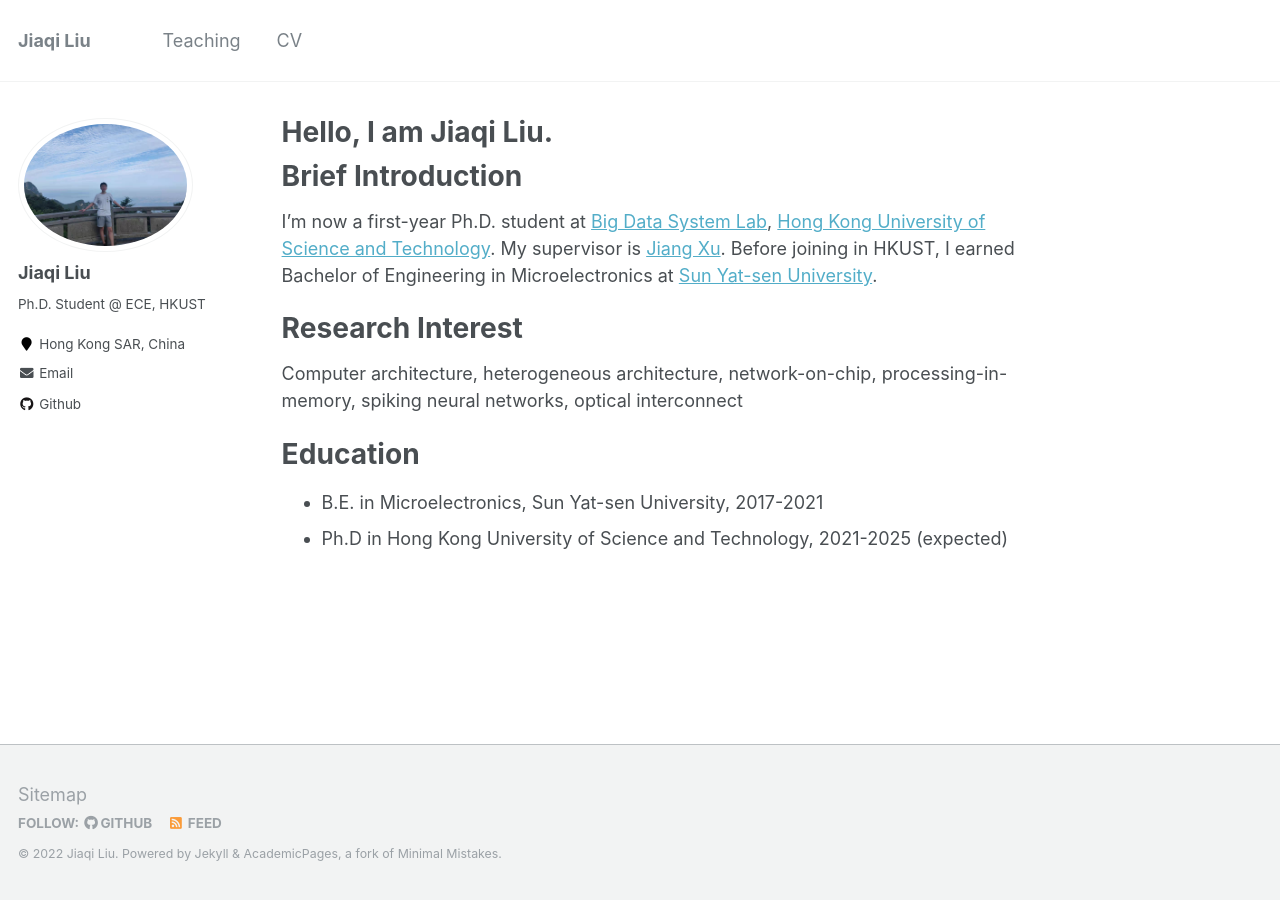
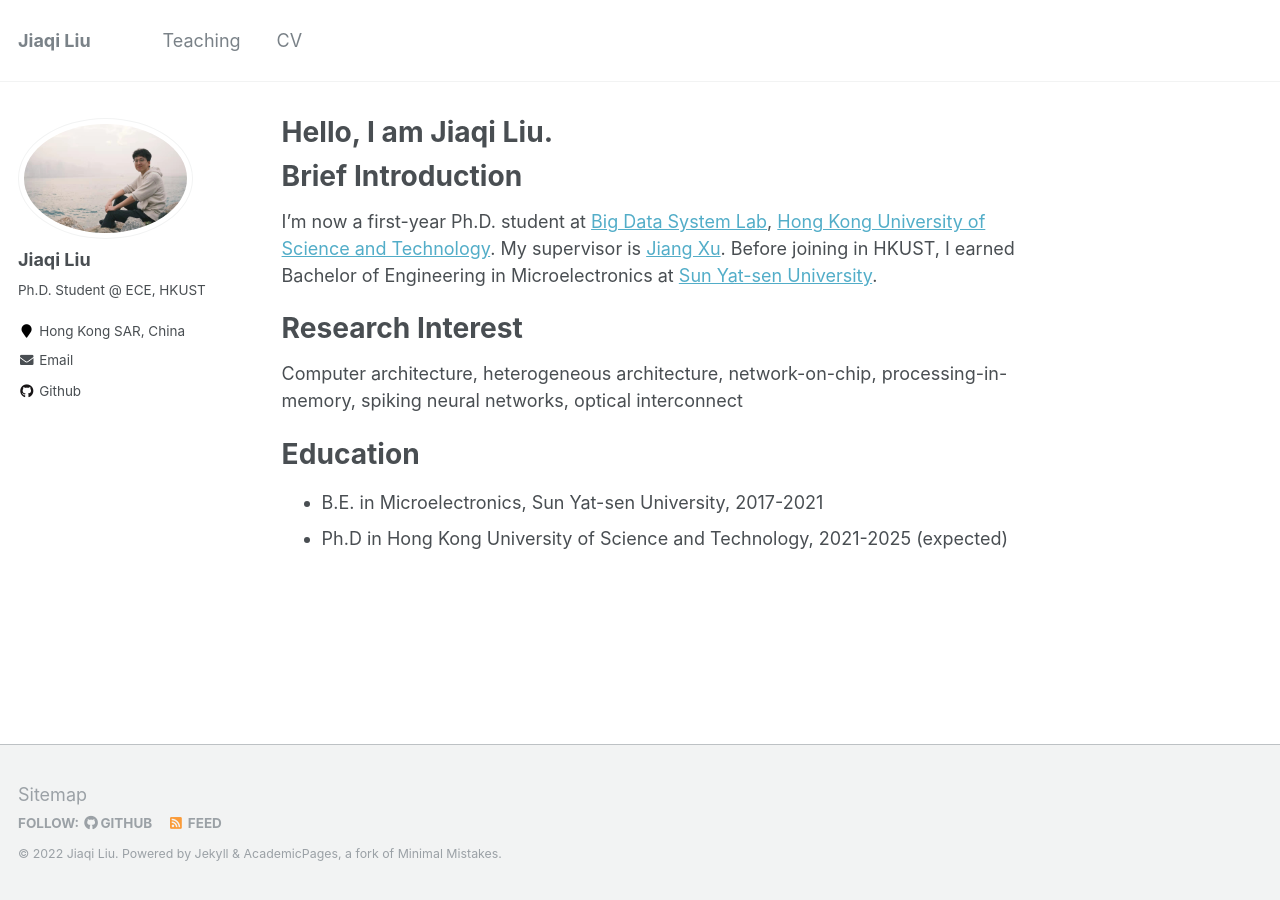
Before and after one commit to PangTiger/Rickrick.github.io, a Jekyll site: the page built from _pages/about.md, in a window 1280 px wide. Built offline with Jekyll 4.4.1, drawn with Linux system fonts in a browser that asks for light colours.

Commit message:
Add new photo to config

```diff
--- a/_config.yml
+++ b/_config.yml
@@ -83,7 +83,7 @@ analytics:
 # Site Author
 author:
   name             : "Jiaqi Liu"
-  avatar           : "Jiaqi-photo.jpg"
+  avatar           : "Jiaqi-photo-github.jpg"
   bio              : "Ph.D. Student @ ECE, HKUST"
   location         : "Hong Kong SAR, China"
   employer         :
```
